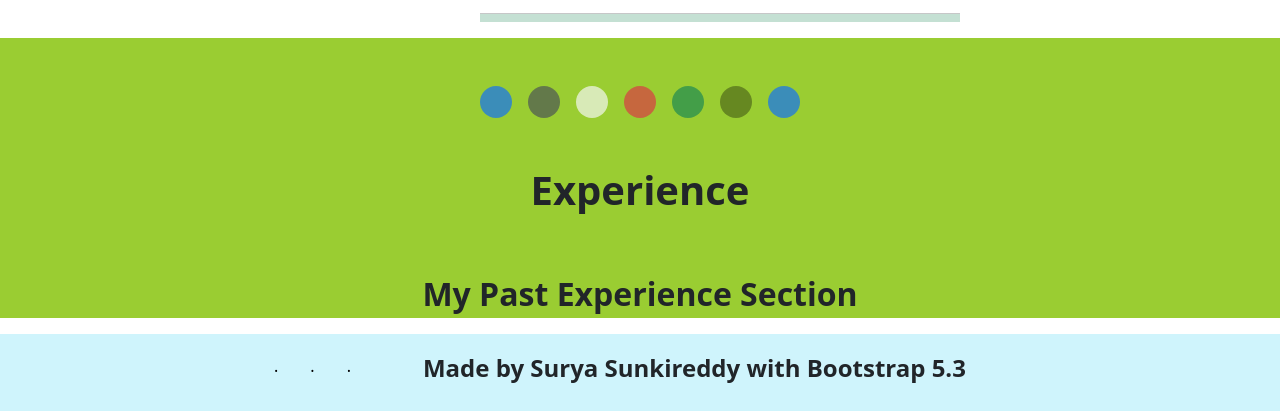
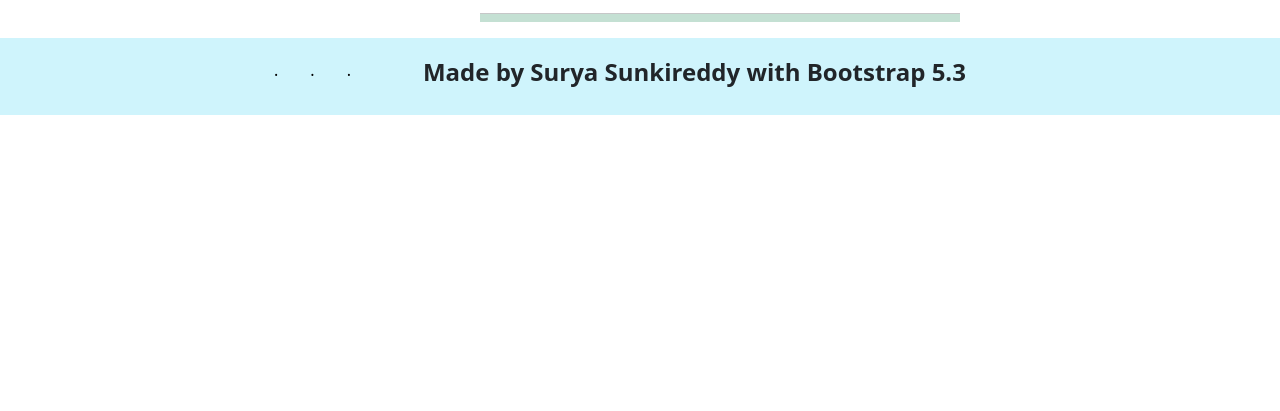
Before and after one commit to surya-sunkireddy/personal-portfolio, a plain HTML site: page index.html in a window 1280 px wide. Shown: the part 982-1393 px from the top of the page. After the commit the page ends 1097 px from the top, so only its background shows below. Drawn offline with nearby package versions, Linux system fonts and the light colour scheme.

Commit message:
Updated Experience Section in portfolio, 19th May Progress

```diff
--- a/index.html
+++ b/index.html
@@ -103,26 +103,7 @@
   </div>
 
 
-   <!-- Experience section -->
-   <div class="d-flex flex-lg-row bg-alternateyellow align-content-center justify-content-center">
-      <div class="text-center m-5 d-flex gap-3">
-        <span class="spinner-grow text-primary"></span>
-        <span class="spinner-grow text-dark-emphasis"></span>
-        <span class="spinner-grow text-light"></span>
-        <span class="spinner-grow text-danger"></span>
-        <span class="spinner-grow text-success"></span>
-        <span class="spinner-grow text-black-50"></span>
-        <span class="spinner-grow text-primary"></span>
-      </div>
-  </div>
 
-
-  <div class="bg-alternateyellow fs-2 fw-bold text-center">
-    <h5 class="fs-1 fw-bold">Experience</h5>
-    <br>
-    <p>My Past Experience Section </p>
-  </div>
-  <!-- Experience section end-->
 
 
 
```
